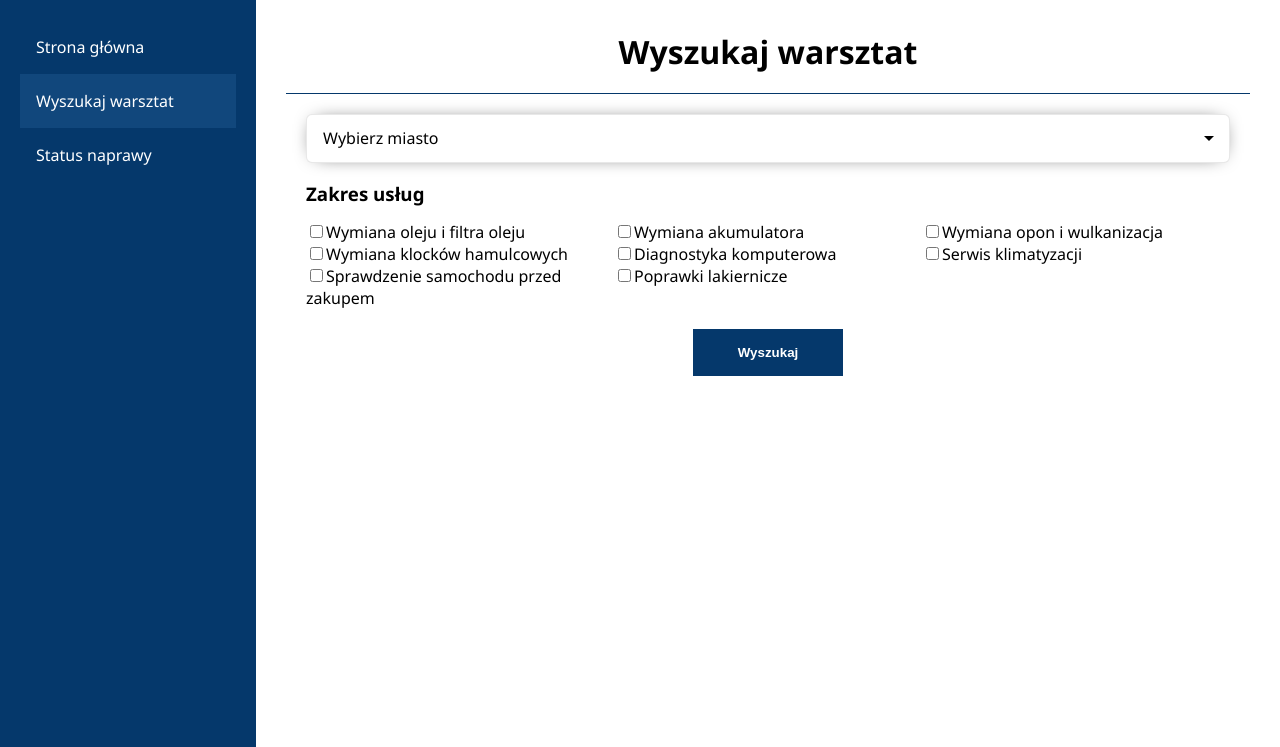
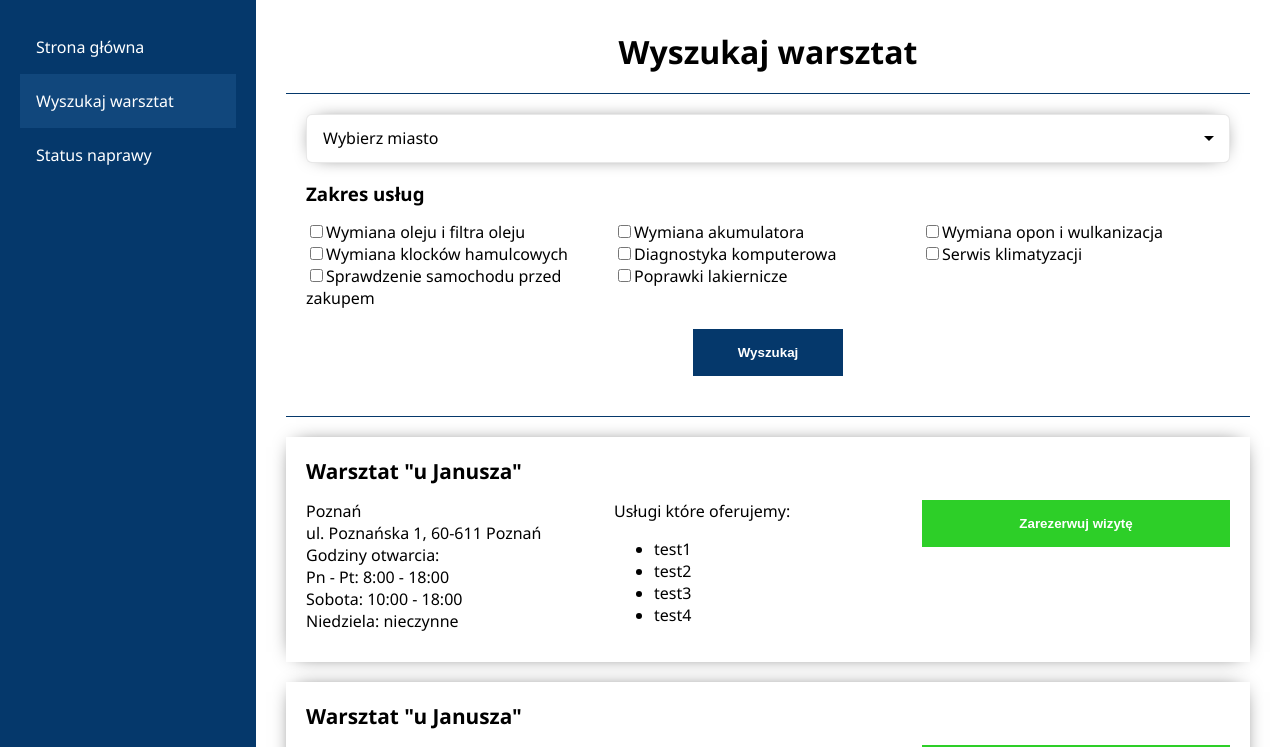
Before and after one commit to MichalWolnyDev/carservice-app, a Vue app: page /warsztaty in a window 1280 px wide. Shown: the top 747 px of the page. Built offline with nearby package versions, Linux system fonts and the light colour scheme.

Commit message:
listing view v1

```diff
--- a/src/components/Inputs/Button.vue
+++ b/src/components/Inputs/Button.vue
@@ -1,6 +1,6 @@
 <template>
   <div>
-    <button class="button">
+    <button class="button" :class="{w100: big, green: green}">
       <slot>
         </slot>
     </button>
@@ -9,11 +9,12 @@
 <script>
 export default {
   name: "Button",
+  props: ['big', 'green']
 };
 </script>
 <style lang="scss">
 .button {
-        background-color: $darkBlue;
+    background-color: $darkBlue;
     color: #fff;
     outline: none;
     border: 0;
@@ -27,5 +28,13 @@ export default {
     &:hover {
         background-color: $blueActive;
     }
+
+    &.w100{
+      min-width: 100%;
+    }
+
+    &.green{
+      background-color: $green;
+    }
 }
 </style>
--- /dev/null
+++ b/src/components/Listing/ListingItem.vue
@@ -0,0 +1,73 @@
+<template>
+  <div>
+    <div class="listingItem shadow">
+      <p class="listingItem__title">Warsztat "u Janusza"</p>
+
+      <div class="listingItem__wrap">
+        <div class="listingItem__col">
+          <p class="listingItem__text">Poznań</p>
+          <p class="listingItem__text">ul. Poznańska 1, 60-611 Poznań</p>
+          <p class="listingItem__text">
+            Godziny otwarcia: <br />
+            Pn - Pt: 8:00 - 18:00 <br />
+            Sobota: 10:00 - 18:00 <br />
+            Niedziela: nieczynne
+          </p>
+        </div>
+        <div class="listingItem__col">
+          <p class="listingItem__text">Usługi które oferujemy:</p>
+          <ul>
+            <li>test1</li>
+            <li>test2</li>
+            <li>test3</li>
+            <li>test4</li>
+          </ul>
+        </div>
+        <div class="listingItem__col">
+            <div class="listingItem__cta">
+                <Button :big="true" :green="true"> Zarezerwuj wizytę </Button>
+            </div>
+        </div>
+      </div>
+    </div>
+  </div>
+</template>
+<script>
+import Button from "@/components/Inputs/Button.vue";
+export default {
+  name: "ListingItem",
+  components: {
+    Button
+  }
+};
+</script>
+<style lang="scss">
+.listingItem {
+  padding: 20px;
+  margin: 20px 0;
+
+  &.shadow {
+    -webkit-box-shadow: 0px 0px 20px -10px rgba(0, 0, 0, 1);
+    -moz-box-shadow: 0px 0px 20px -10px rgba(0, 0, 0, 1);
+    box-shadow: 0px 0px 20px -10px rgba(0, 0, 0, 1);
+  }
+
+  &__title {
+    font-weight: 700;
+    font-size: 1.3em;
+    padding-bottom: 15px;
+  }
+
+  &__wrap {
+    display: flex;
+
+    @media(max-width: 960px){
+        display: block;
+    }
+  }
+
+  &__col{
+    flex: 1;
+  }
+}
+</style>
--- /dev/null
+++ b/src/components/Loader.vue
@@ -0,0 +1,102 @@
+<template>
+    <div class="loader">
+        <div class="lds-roller"><div></div><div></div><div></div><div></div><div></div><div></div><div></div><div></div></div>
+    </div>
+</template>
+<script>
+export default {
+    name: 'Loader'
+}
+</script>
+<style lang="scss">
+.loader{
+    text-align: center;
+    padding: 20px 0;;
+}
+
+.lds-roller {
+  display: inline-block;
+  position: relative;
+  width: 80px;
+  height: 80px;
+}
+.lds-roller div {
+  animation: lds-roller 1.2s cubic-bezier(0.5, 0, 0.5, 1) infinite;
+  transform-origin: 40px 40px;
+}
+.lds-roller div:after {
+  content: " ";
+  display: block;
+  position: absolute;
+  width: 7px;
+  height: 7px;
+  border-radius: 50%;
+  background: $darkBlue;
+  margin: -4px 0 0 -4px;
+}
+.lds-roller div:nth-child(1) {
+  animation-delay: -0.036s;
+}
+.lds-roller div:nth-child(1):after {
+  top: 63px;
+  left: 63px;
+}
+.lds-roller div:nth-child(2) {
+  animation-delay: -0.072s;
+}
+.lds-roller div:nth-child(2):after {
+  top: 68px;
+  left: 56px;
+}
+.lds-roller div:nth-child(3) {
+  animation-delay: -0.108s;
+}
+.lds-roller div:nth-child(3):after {
+  top: 71px;
+  left: 48px;
+}
+.lds-roller div:nth-child(4) {
+  animation-delay: -0.144s;
+}
+.lds-roller div:nth-child(4):after {
+  top: 72px;
+  left: 40px;
+}
+.lds-roller div:nth-child(5) {
+  animation-delay: -0.18s;
+}
+.lds-roller div:nth-child(5):after {
+  top: 71px;
+  left: 32px;
+}
+.lds-roller div:nth-child(6) {
+  animation-delay: -0.216s;
+}
+.lds-roller div:nth-child(6):after {
+  top: 68px;
+  left: 24px;
+}
+.lds-roller div:nth-child(7) {
+  animation-delay: -0.252s;
+}
+.lds-roller div:nth-child(7):after {
+  top: 63px;
+  left: 17px;
+}
+.lds-roller div:nth-child(8) {
+  animation-delay: -0.288s;
+}
+.lds-roller div:nth-child(8):after {
+  top: 56px;
+  left: 12px;
+}
+@keyframes lds-roller {
+  0% {
+    transform: rotate(0deg);
+  }
+  100% {
+    transform: rotate(360deg);
+  }
+}
+
+</style>
--- a/src/views/Warsztaty.vue
+++ b/src/views/Warsztaty.vue
@@ -39,20 +39,34 @@
         <Button> Wyszukaj </Button>
       </div>
     </div>
+    <div>
+      <div class="listing" v-if="showListing">
+        <ListingItem v-for="(service, id) in services" :key="id"/>
+      </div>
+      <div v-if="showLoader">
+        <Loader />
+      </div>
+    </div>
   </div>
 </template>
 <script>
 import CustomSelect from "@/components/Inputs/CustomSelect.vue";
 import Button from "@/components/Inputs/Button.vue";
 import Checkbox from "@/components/Inputs/Checkbox.vue";
+import ListingItem from "@/components/Listing/ListingItem.vue";
+import Loader from "@/components/Loader.vue";
 export default {
   components: {
     CustomSelect,
     Button,
     Checkbox,
+    ListingItem,
+    Loader
   },
   data() {
     return {
+      showListing: true,
+      showLoader: true,
       searchData: {
         localization: "",
       },
@@ -104,6 +118,9 @@ export default {
 </script>
 <style lang="scss">
 .search {
+  border-bottom: 1px solid #05386b;
+  padding-bottom: 20px;
+
   &__row {
     display: flex;
     flex-wrap: wrap;
```
